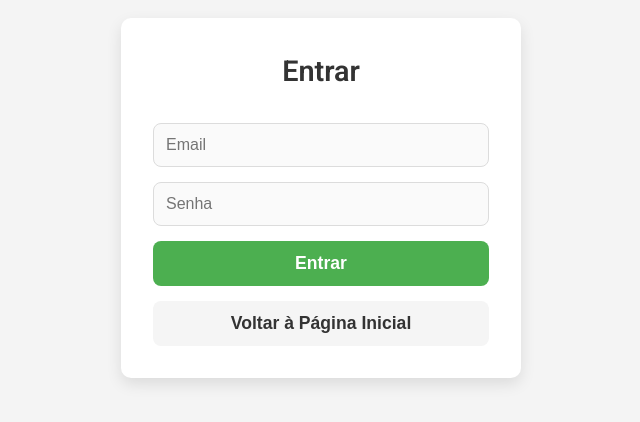
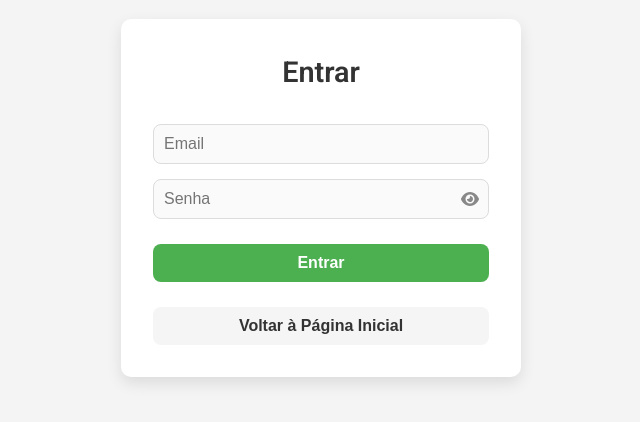
Before and after one commit to rvpinheiro/lies, a Next.js app: page /login in a window 1280 px wide. Shown: the part 202-624 px from the top of the page, without its empty margins (319-959 px from the left). Built offline with nearby package versions, Linux system fonts and the light colour scheme.

Commit message:
password eye added

```diff
--- a/src/app/login/page.js
+++ b/src/app/login/page.js
@@ -3,6 +3,8 @@
 import { useState } from "react";
 import { getAuth, signInWithEmailAndPassword } from "firebase/auth";
 import { useRouter } from "next/navigation";
+import { FontAwesomeIcon } from '@fortawesome/react-fontawesome';
+import { faEye, faEyeSlash } from '@fortawesome/free-solid-svg-icons';
 import styles from './page.module.css';
 import { auth } from '@/firebase/firebaseConfig';
 
@@ -10,6 +12,7 @@ const Login = () => {
     const [email, setEmail] = useState("");
     const [password, setPassword] = useState("");
     const [errorMessage, setErrorMessage] = useState("");
+    const [passwordVisible, setPasswordVisible] = useState(false);
     const router = useRouter();
 
     const handleLogin = async (e) => {
@@ -46,7 +49,11 @@ const Login = () => {
     };
 
     const handleBack = () => {
-        router.push("/");  // Voltar à página inicial
+        router.push("/");
+    };
+
+    const togglePasswordVisibility = () => {
+        setPasswordVisible(!passwordVisible);
     };
 
     return (
@@ -64,18 +71,23 @@ const Login = () => {
                             className={styles.input}
                         />
                     </div>
-                    <div className={styles.inputWrapper}>
+                    <div className={styles.passwordContainer}>
                         <input
-                            type="password"
+                            type={passwordVisible ? "text" : "password"}
                             placeholder="Senha"
                             value={password}
                             onChange={(e) => setPassword(e.target.value)}
                             required
                             className={styles.input}
                         />
+                        <FontAwesomeIcon
+                            icon={passwordVisible ? faEyeSlash : faEye}
+                            onClick={togglePasswordVisibility}
+                            className={styles.eyeIcon}
+                        />
                     </div>
                     <button type="submit" className={styles.submitButton}>Entrar</button>
-                    <button className={styles.backButton} onClick={handleBack}>Voltar à Página Inicial</button>
+                    <button type="button" className={styles.backButton} onClick={handleBack}>Voltar à Página Inicial</button>
                 </form>
                 {errorMessage && <div className={styles.errorMessage}>{errorMessage}</div>}  {/* Exibe a mensagem de erro */}
             </div>
--- a/src/app/login/page.module.css
+++ b/src/app/login/page.module.css
@@ -81,13 +81,41 @@
   margin-top: 1rem;
 }
 
+.passwordContainer {
+  position: relative;
+}
 
+.input {
+  width: 100%;
+  padding: 10px;
+  padding-right: 30px;
+  box-sizing: border-box;
+}
+
+.eyeIcon {
+  position: absolute;
+  right: 10px;
+  top: 50%;
+  transform: translateY(-50%);
+  cursor: pointer;
+  color: #888;
+}
+
+.submitButton, .backButton {
+  width: 100%;
+  padding: 10px;
+  margin-top: 10px;
+  font-size: 16px;
+  cursor: pointer;
+}
+
+/* Responsividade */
 @media (max-width: 480px) {
   .form {
-      padding: 1.5rem;
+    padding: 1.5rem;
   }
 
   .title {
-      font-size: 1.6rem;
+    font-size: 1.6rem;
   }
 }
--- a/src/app/register/page.module.css
+++ b/src/app/register/page.module.css
@@ -85,6 +85,34 @@
     background-color: #e0e0e0;
 }
 
+.passwordContainer {
+    position: relative;
+}
+
+.input {
+    width: 100%;
+    padding: 10px;
+    padding-right: 30px; /* Deixar espaço para o ícone */
+    box-sizing: border-box;
+}
+
+.eyeIcon {
+    position: absolute;
+    right: 10px;
+    top: 50%;
+    transform: translateY(-50%);
+    cursor: pointer;
+    color: #888;
+}
+
+.submitButton, .backButton {
+    width: 100%;
+    padding: 10px;
+    margin-top: 10px;
+    font-size: 16px;
+    cursor: pointer;
+}
+
 /* Responsividade */
 @media (max-width: 480px) {
     .form {
```
Also changed, not shown: src/app/register/page.js (+17 -4 lines).
